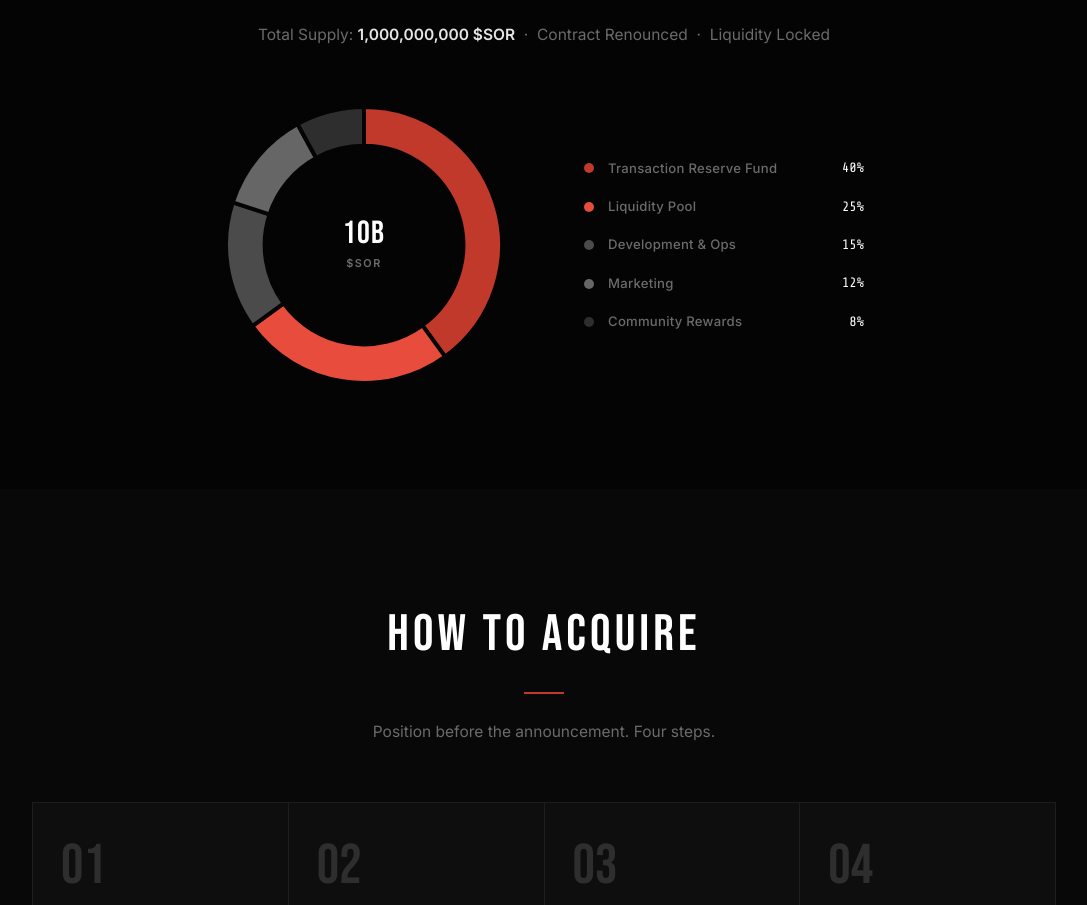
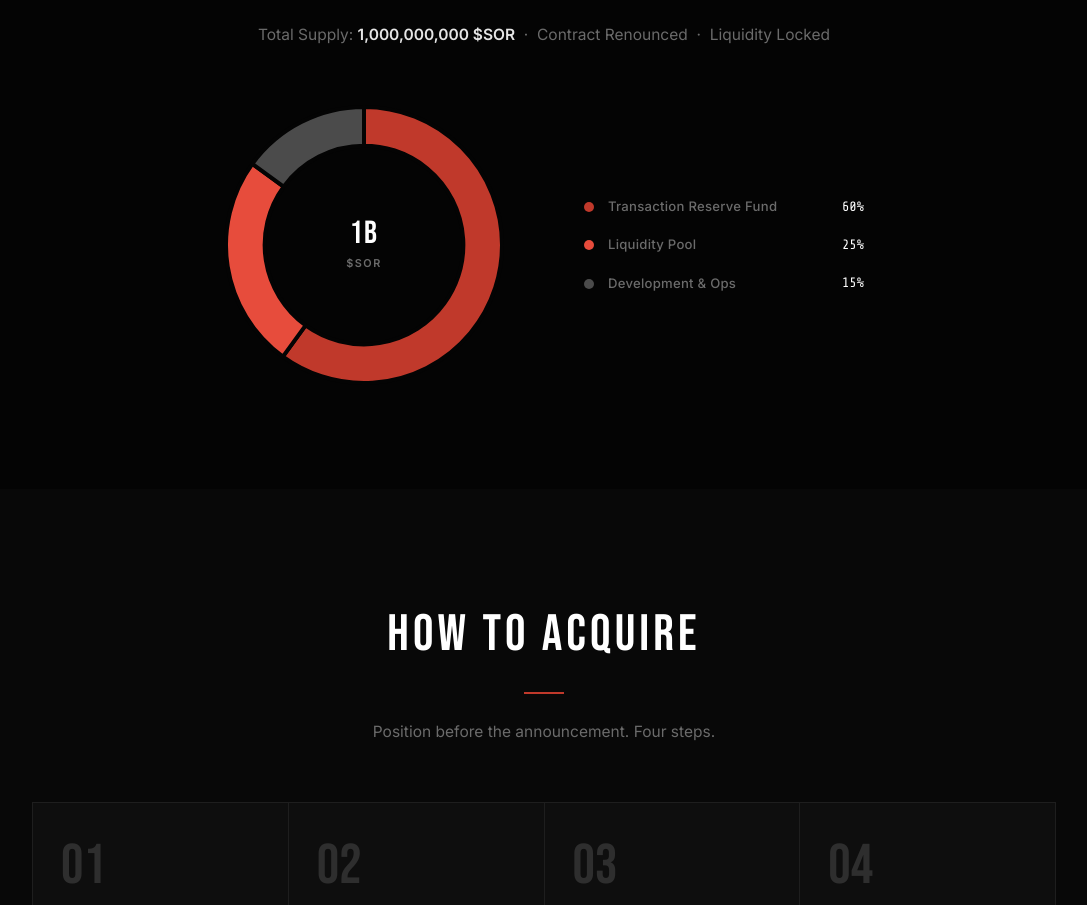
Before and after one commit to ChristianVerderosa/StrategicOilReserve, a plain HTML site: page index.html in a window 1280 px wide. Shown: the part 1852-2757 px from the top of the page, without its empty margins (96-1183 px from the left). Drawn offline with nearby package versions, Linux system fonts and the light colour scheme.

Commit message:
Add files via upload

```diff
--- a/index.html
+++ b/index.html
@@ -183,7 +183,7 @@
         <div class="chart-wrap">
           <canvas id="tokenomicsChart"></canvas>
           <div class="chart-center-label">
-            <div class="chart-center-num">10B</div>
+            <div class="chart-center-num">1B</div>
             <div class="chart-center-sub">$SOR</div>
           </div>
         </div>
--- a/js/main.js
+++ b/js/main.js
@@ -12,11 +12,9 @@ const CONTRACT_ADDRESS = 'XXXXXXXXXXXXXXXXXXXXXXXXXXXXXXXXXXXXXXXXXX';
    Tokenomics — edit percentages and labels here
    ================================================================ */
 const TOKENOMICS = [
-  { label: 'Transaction Reserve Fund', pct: 40, color: '#c0392b' },
+  { label: 'Transaction Reserve Fund', pct: 60, color: '#c0392b' },
   { label: 'Liquidity Pool',           pct: 25, color: '#e74c3c' },
   { label: 'Development & Ops',        pct: 15, color: '#4b4b4b' },
-  { label: 'Marketing',                pct: 12, color: '#666666' },
-  { label: 'Community Rewards',        pct:  8, color: '#2e2e2e' },
 ];
 /* ================================================================ */
 
```
